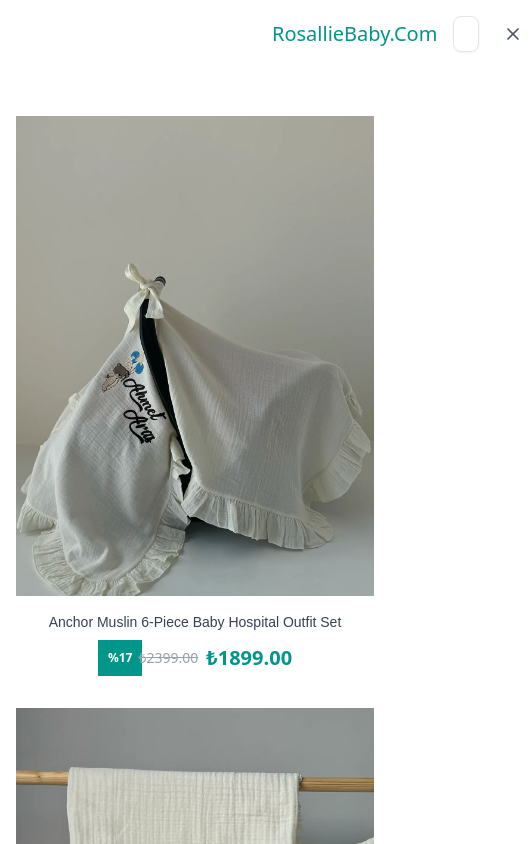
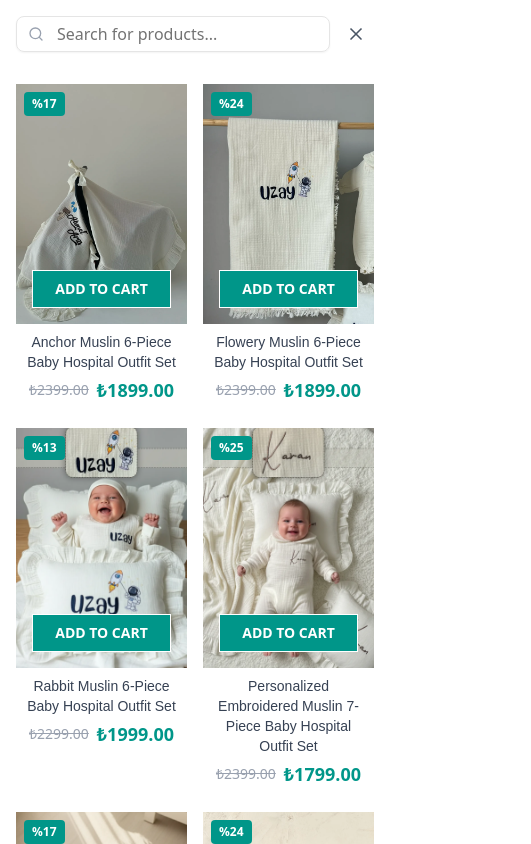
Before and after one commit to ceyhun64/rosallieBaby, a Next.js app: page /search in a window 390 px wide. Shown: the top 844 px of the page, 531 px wide, since content can reach past the window. Built offline with nearby package versions, Linux system fonts and the light colour scheme.

Commit message:
15. commit

```diff
--- a/components/account/login.jsx
+++ b/components/account/login.jsx
@@ -5,6 +5,7 @@ import { Eye, EyeOff } from "lucide-react";
 import { Button } from "@/components/ui/button";
 import { Input } from "@/components/ui/input";
 import { Label } from "@/components/ui/label";
+import { useIsMobile } from "@/hooks/use-mobile";
 
 // Main login component
 export default function Login() {
@@ -13,7 +14,7 @@ export default function Login() {
   const [password, setPassword] = useState("");
   const [showPassword, setShowPassword] = useState(false);
   const [loginMessage, setLoginMessage] = useState("");
-
+const isMobile = useIsMobile();
   const handleLogin = (e) => {
     e.preventDefault();
     console.log("Email:", email, "Password:", password);
@@ -21,7 +22,11 @@ export default function Login() {
   };
 
   return (
-    <div className="min-h-screen flex flex-col md:flex-row bg-white font-sans">
+    <div
+      className={`bg-white min-h-screen flex flex-col md:flex-row  font-sans  ${
+        isMobile ? "mt-30" : "mt-0"
+      }`}
+    >
       {/* Left side: Form */}
       <div className="flex flex-col justify-center items-center p-8 md:w-[30rem]">
         <div className="w-full max-w-sm">
--- a/components/account/register.jsx
+++ b/components/account/register.jsx
@@ -5,6 +5,7 @@ import { Button } from "@/components/ui/button";
 import { Input } from "@/components/ui/input";
 import { Label } from "@/components/ui/label";
 import { useRouter } from "next/navigation";
+import { useIsMobile } from "@/hooks/use-mobile";
 
 // Register page component
 export default function Register() {
@@ -13,8 +14,11 @@ export default function Register() {
   const [lastName, setLastName] = useState("");
   const [email, setEmail] = useState("");
   const [password, setPassword] = useState("");
+  const [marketingConsent, setMarketingConsent] = useState(false);
+
   const [registerMessage, setRegisterMessage] = useState("");
   const [showPassword, setShowPassword] = useState(false);
+  const isMobile = useIsMobile();
 
   const handleRegister = (e) => {
     e.preventDefault();
@@ -36,7 +40,11 @@ export default function Register() {
   };
 
   return (
-    <div className="min-h-screen flex flex-col md:flex-row bg-white font-sans">
+    <div
+      className={`bg-white min-h-screen flex flex-col md:flex-row  font-sans  ${
+        isMobile ? "mt-10" : "mt-0"
+      }`}
+    >
       {/* Left side: Form */}
       <div className="flex flex-col justify-center items-center p-8 md:w-[30rem]">
         <div className="w-full max-w-sm">
@@ -117,6 +125,25 @@ export default function Register() {
                 </button>
               </div>
             </div>
+            {/* Ticari Elektronik İleti Onayı */}
+            <div className="flex items-start gap-2 mt-2">
+              <input
+                type="checkbox"
+                id="marketingConsent"
+                checked={marketingConsent}
+                onChange={(e) => setMarketingConsent(e.target.checked)}
+                className="mt-1"
+              />
+              <label
+                htmlFor="marketingConsent"
+                className="text-gray-500 text-sm"
+              >
+                I have read and agree to the{" "}
+                <strong>Commercial Electronic Message Consent</strong> text to
+                be informed about promotions. I want to receive commercial
+                electronic messages sent by you.
+              </label>
+            </div>
 
             <Button
               type="submit"
@@ -146,7 +173,6 @@ export default function Register() {
           </Button>
         </div>
       </div>
-
       {/* Right side: Image */}
       <div className="hidden md:flex flex-1 relative">
         <img
--- a/components/products/allProducts/productToolBar.jsx
+++ b/components/products/allProducts/productToolBar.jsx
@@ -117,7 +117,7 @@ export default function ProductToolbar({ products }) {
             <Search className="absolute left-3 top-1/2 -translate-y-1/2 text-gray-400 h-4 w-4" />
             <Input
               type="text"
-              placeholder="Ne arıyorsunuz?"
+              placeholder="What are you looking for?"
               value={search}
               onChange={(e) => setSearch(e.target.value)}
               className="w-full pl-10 pr-3 py-2 h-10"
@@ -283,7 +283,7 @@ export default function ProductToolbar({ products }) {
             <Search className="absolute left-3 top-1/2 -translate-y-1/2 text-gray-400 h-4 w-4" />
             <Input
               type="text"
-              placeholder="Ne arıyorsunuz?"
+              placeholder="What are you looking for?"
               value={search}
               onChange={(e) => setSearch(e.target.value)}
               className="w-full pl-10 pr-3 py-2 h-10"
--- a/components/search/productCard.jsx
+++ b/components/search/productCard.jsx
@@ -1,19 +1,21 @@
 "use client";
 import Image from "next/image";
 import { useState } from "react";
+import { useIsMobile } from "@/hooks/use-mobile";
 
 export default function ProductCard({ product }) {
   const [isHovered, setIsHovered] = useState(false);
+  const isMobile = useIsMobile();
 
   return (
-    <div className=" w-full cursor-pointer">
     <div
-        className="overflow-hidden relative"
+      className="w-full cursor-pointer flex flex-col"
       onMouseEnter={() => setIsHovered(true)}
       onMouseLeave={() => setIsHovered(false)}
     >
       {/* Ürün Resmi */}
-        <div className="relative w-full h-120 overflow-hidden">
+      <div className="relative w-full overflow-hidden">
+        <div className="relative w-full h-60 md:h-72 lg:h-80 overflow-hidden">
           <Image
             src={
               isHovered && product.subImage1
@@ -22,41 +24,45 @@ export default function ProductCard({ product }) {
             }
             alt={product.description}
             width={400}
-            height={1000}
+            height={400}
             className="w-full h-full object-cover transition-all duration-300"
           />
 
-          {/* Sepete Ekle Butonu */}
-          {isHovered && (
+          {/* Sepete Ekle Butonu: Hover veya Mobile */}
+          {(isHovered || isMobile) && (
             <button
-              className="absolute bottom-4 left-4 right-4 bg-teal-600 text-white font-semibold text-base text-center py-2 px-3 border border-white
-  transition-colors duration-500 ease-in-out hover:bg-orange-300"
+              className="absolute bottom-4 left-4 right-4 bg-teal-600 text-white font-semibold text-sm md:text-base py-2 border border-white
+              transition-colors duration-300 hover:bg-orange-300"
             >
               ADD TO CART
             </button>
           )}
         </div>
 
+        {/* İndirim Rozeti */}
+        {product.discount > 0 && (
+          <div className="absolute top-2 left-2 bg-teal-600 text-white px-2 py-1 text-xs font-bold rounded">
+            %{product.discount}
+          </div>
+        )}
+      </div>
+
       {/* Ürün Bilgileri */}
-        <div className="p-4 text-center">
-          <p className="text-sm md:text-base text-gray-700 mb-2 font-['Arial']">
+      <div className="p-2 md:p-4 text-center">
+        <p className="text-sm md:text-base text-gray-700 mb-1 font-['Arial']">
           {product.description}
         </p>
         <div className="flex items-center justify-center space-x-2">
-            {product.discount > 0 && (
-              <div className="bg-teal-600 text-white px-2.5 py-2.5 text-xs font-extrabold -mr-1">
-                %{product.discount}
-              </div>
-            )}
+          {product.oldPrice > 0 && (
             <span className="text-gray-400 line-through text-sm">
               ₺{product.oldPrice.toFixed(2)}
             </span>
-            <span className="text-xl font-bold text-teal-600">
+          )}
+          <span className="text-lg md:text-xl font-bold text-teal-600">
             ₺{product.price.toFixed(2)}
           </span>
         </div>
       </div>
     </div>
-    </div>
   );
 }
--- a/components/search/search.jsx
+++ b/components/search/search.jsx
@@ -5,7 +5,9 @@ import { useRouter } from "next/navigation";
 import Link from "next/link";
 import ProductCard from "./productCard";
 import { Input } from "@/components/ui/input";
-import { X } from "lucide-react"; // Kapatma ikonu
+import { X, Search, Trash } from "lucide-react";
+import { useIsMobile } from "@/hooks/use-mobile";
+
 // Örnek ürün verileri
 const products = [
   {
@@ -92,40 +94,59 @@ const products = [
   },
 ];
 
-export default function Search() {
+export default function DefaultSearch() {
   const [query, setQuery] = useState("");
   const router = useRouter();
+  const isMobile = useIsMobile();
 
   return (
     <div className="p-4 md:p-8">
-      {/* Üst Bar: Logo + Arama + Kapat */}
-      <div className="flex items-center justify-between mb-16 px-64">
-        {/* Logo */}
-        <Link className="text-xl text-teal-600 text-extrabold" href="/">
-          RosallieBaby.Com
+      {/* Üst Bar */}
+      <div className="flex items-center justify-between mb-8 md:mb-16 gap-4">
+        {/* Desktop: Logo */}
+        {!isMobile && (
+          <Link className="text-xl text-teal-600 font-extrabold" href="/">
+            RosallieBaby
           </Link>
-        {/* Arama Input */}
-        <div className="flex-1 mx-4 ">
+        )}
+
+        <div className="flex items-center gap-2 w-full relative">
+          {/* Input + Clear button */}
+          <div className="flex-1 relative">
+            {/* Search ikonu */}
+            <Search className="absolute left-3 top-1/2 -translate-y-1/2 text-gray-400 h-4 w-4" />
+
             <Input
               type="text"
               placeholder="Search for products..."
               value={query}
               onChange={(e) => setQuery(e.target.value)}
-            className="w-full"
+              className="w-full pl-10 pr-10" // sol padding ikonu, sağ padding clear butonu
             />
+
+            {/* Input içinde silme butonu */}
+            {query && (
+              <button
+                onClick={() => setQuery("")}
+                className="absolute right-3 top-1/2 -translate-y-1/2 text-gray-600 hover:text-gray-800 transition"
+              >
+                <Trash className="w-4 h-4" />
+              </button>
+            )}
           </div>
 
-        {/* Kapatma Butonu */}
+          {/* Inputun dışında hep sağda: sayfayı kapatma/back butonu */}
           <button
-          onClick={() => router.back()} // bir önceki sayfaya gider
+            onClick={() => router.back()}
             className="p-2 rounded hover:bg-gray-200 transition"
           >
             <X className="w-5 h-5 text-gray-600" />
           </button>
         </div>
+      </div>
 
       {/* Ürün Grid */}
-      <div className="grid grid-cols-1 md:grid-cols-2 lg:grid-cols-3 gap-4">
+      <div className="grid grid-cols-2 md:grid-cols-3 lg:grid-cols-5 gap-4">
         {products
           .filter((p) => p.name.toLowerCase().includes(query.toLowerCase()))
           .map((product) => (
```
Also changed, not shown: app/account/login/page.jsx (indentation only). Lines whose indentation alone changed are shown as unchanged.
